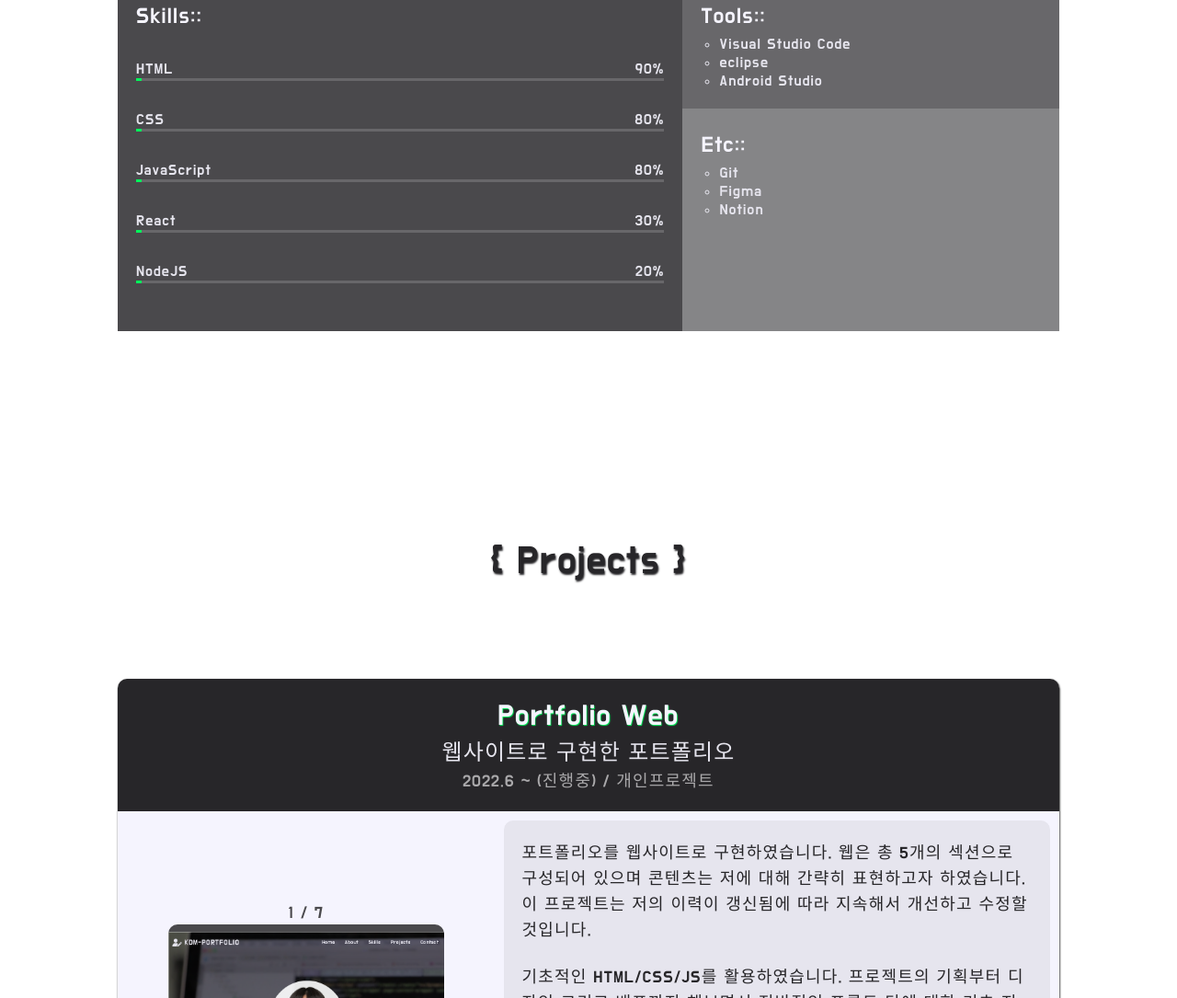
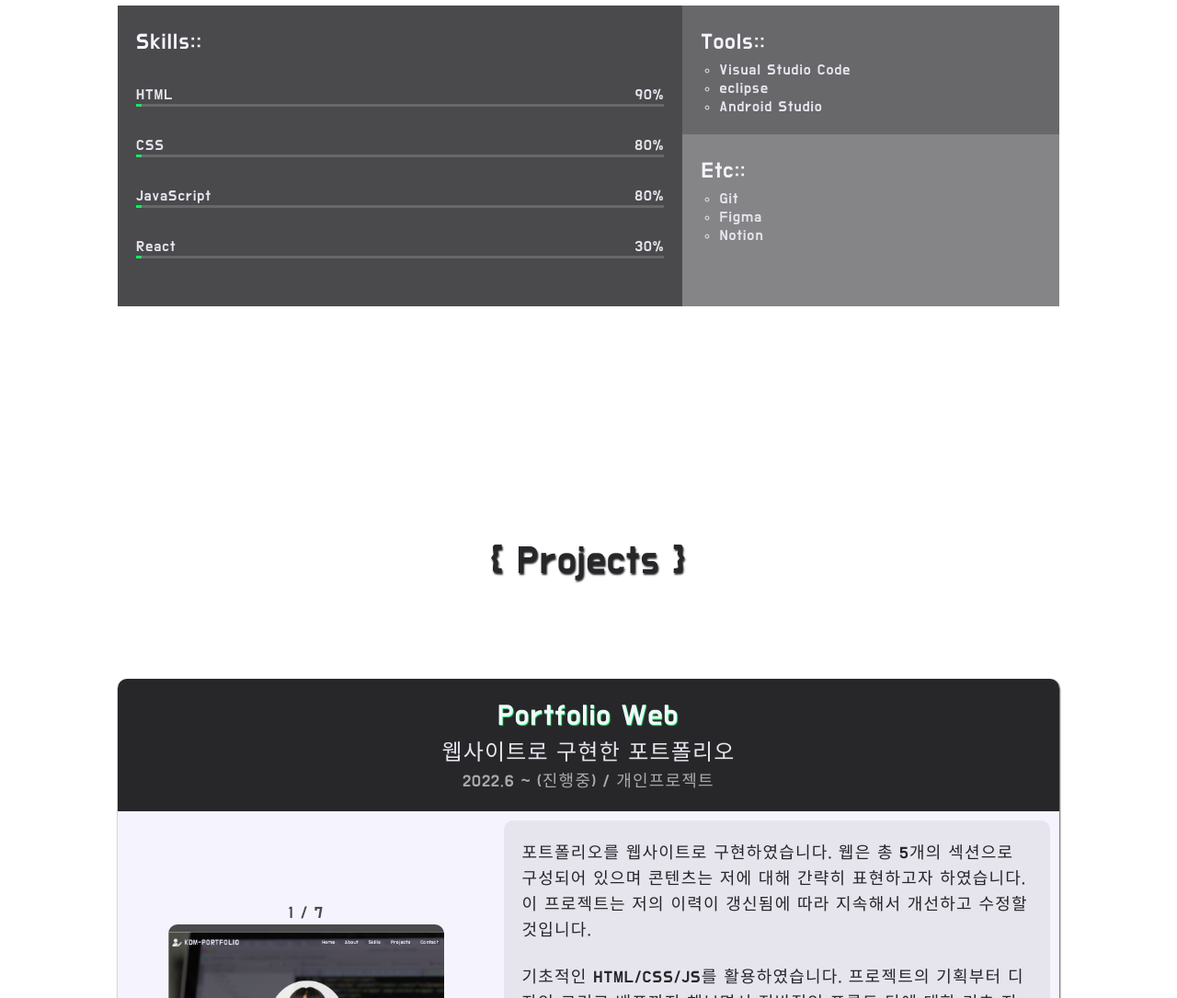
Before and after one commit to KingDongMin/KDM-portfolio, a plain HTML site: page index.html in a window 1280 px wide. Shown: the part 1916-3001 px from the top of the page at 92% size. Drawn offline with Linux system fonts and the light colour scheme.

Commit message:
skill-Docs

```diff
--- a/index.html
+++ b/index.html
@@ -144,15 +144,6 @@
                     </div>
                     <div class="skill__bar">
                         <div class="skill__value react"></div>
-                    </div>
-                </div>
-                <div class="skill">
-                    <div class="skill__description">
-                        <span>NodeJS</span>
-                        <span>20%</span>
-                    </div>
-                    <div class="skill__bar">
-                        <div class="skill__value node"></div>
                     </div>
                 </div>
             </div>
--- a/style.css
+++ b/style.css
@@ -314,9 +314,6 @@ section {
 .skill__value.react.active{
     width: 30%;
 }
-.skill__value.node.active{
-    width: 20%;
-}
 .skillset__right {
     flex-basis: 40%;
 
```
